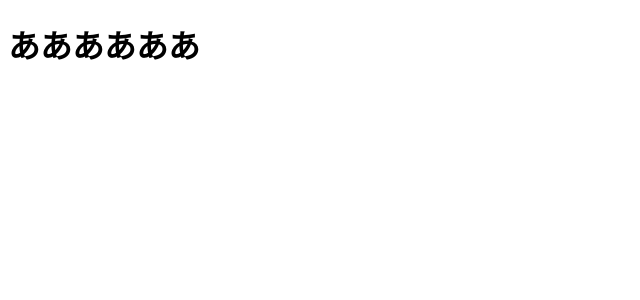
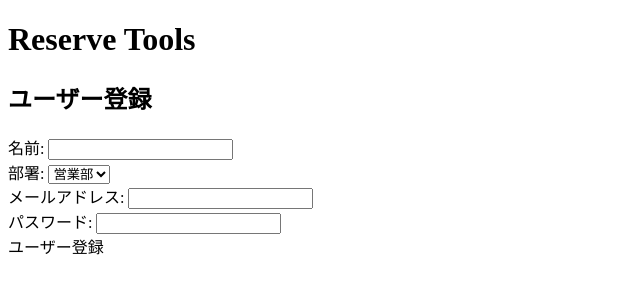
Before and after one commit to ryota-09/vue-reserve-tools, a Vue app: page /registerAdmin in a window 1280 px wide. Shown: the top 300 px of the page, without its empty margins (0-640 px from the left). Built offline with nearby package versions, Linux system fonts and the light colour scheme.

Commit message:
登録画面実装

```diff
--- a/src/router/index.ts
+++ b/src/router/index.ts
@@ -16,7 +16,15 @@ const routes: Array<RouteConfig> = [
     // this generates a separate chunk (about.[hash].js) for this route
     // which is lazy-loaded when the route is visited.
     component: () => import(/* webpackChunkName: "about" */ '../views/RegisterAdmin.vue')
-  }
+  },
+  {
+    path: '/top',
+    name: 'Top',
+    // route level code-splitting
+    // this generates a separate chunk (about.[hash].js) for this route
+    // which is lazy-loaded when the route is visited.
+    component: () => import(/* webpackChunkName: "about" */ '../views/Top.vue')
+  },
 ]
 
 const router = new VueRouter({
--- a/src/views/RegisterAdmin.vue
+++ b/src/views/RegisterAdmin.vue
@@ -1,6 +1,40 @@
 <template>
-  <div>
-    <h1>ああああああ</h1>
+  <div class="register-admin">
+    <div class="header">
+      <h1>Reserve Tools</h1>
+    </div>
+    <div class="register-field">
+      <h2 class="title">ユーザー登録</h2>
+      <div class="user-form">
+        <form action="post">
+          <div>
+            <label for="name">名前: </label>
+            <input id="name" type="text" v-model="userName">
+          </div>
+          <div>
+            <span>部署: </span>
+            <select v-model="userDepId">
+              <option value="0">営業部</option>
+              <option value="1">人事部</option>
+              <option value="2">開発部</option>
+              <option value="3">広報部</option>
+            </select>
+          </div>
+          <div>
+            <label for="mailaddress">メールアドレス: </label>
+            <input id="mailaddress" type="text" v-model="mailAddress">
+          </div>
+          <div>
+            <label for="password">パスワード: </label>
+            <input id="password" type="text" v-model="password">
+          </div>
+          <div class="register-button" v-on:click="registerAdmin">ユーザー登録</div>
+        </form>
+      </div>
+    </div>
+    <div class="footer">
+
+    </div>
   </div>
 </template>
 
@@ -8,7 +42,14 @@
 import { Component, Vue } from "vue-property-decorator";
 @Component
 export default class RegisterAdmin extends Vue {
+  private userName = "";
+  private userDepId = 0;
+  private mailAddress = "";
+  private password = "";
 
+  registerAdmin():void{
+    this.$router.push("/top")
+  }
 }
 </script>
 
--- /dev/null
+++ b/src/views/Top.vue
@@ -0,0 +1,17 @@
+<template>
+  <div>
+    <h1>top</h1>
+  </div>
+</template>
+
+<script lang="ts">
+import { Component, Vue } from "vue-property-decorator";
+@Component
+export default class Top extends Vue {
+
+}
+</script>
+
+<style scoped>
+
+</style>
```
